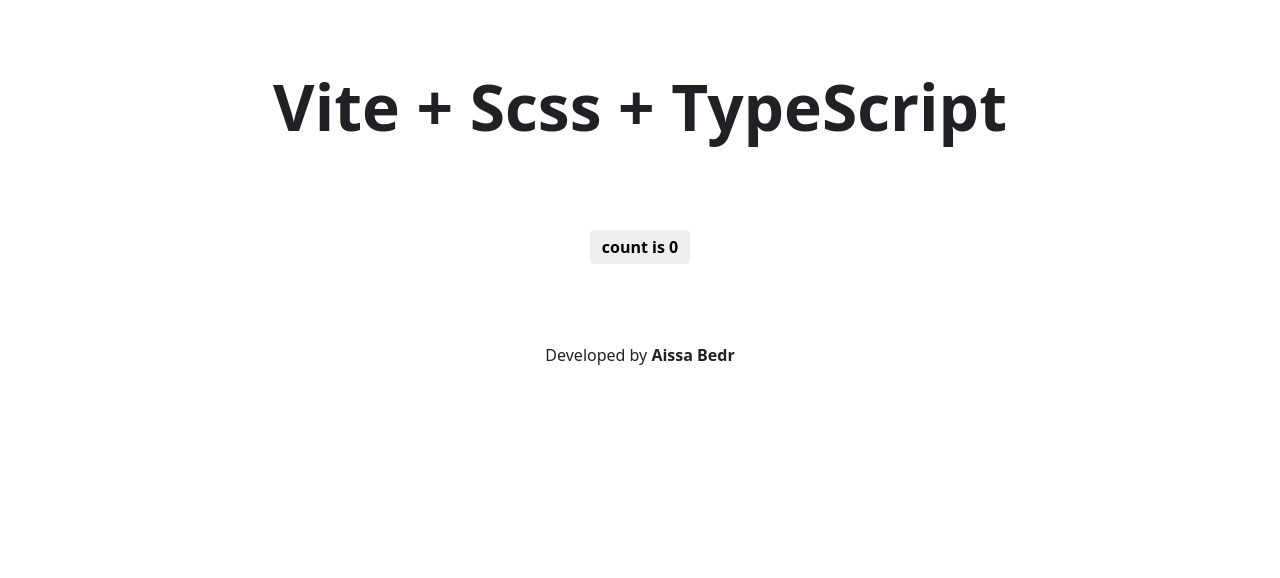
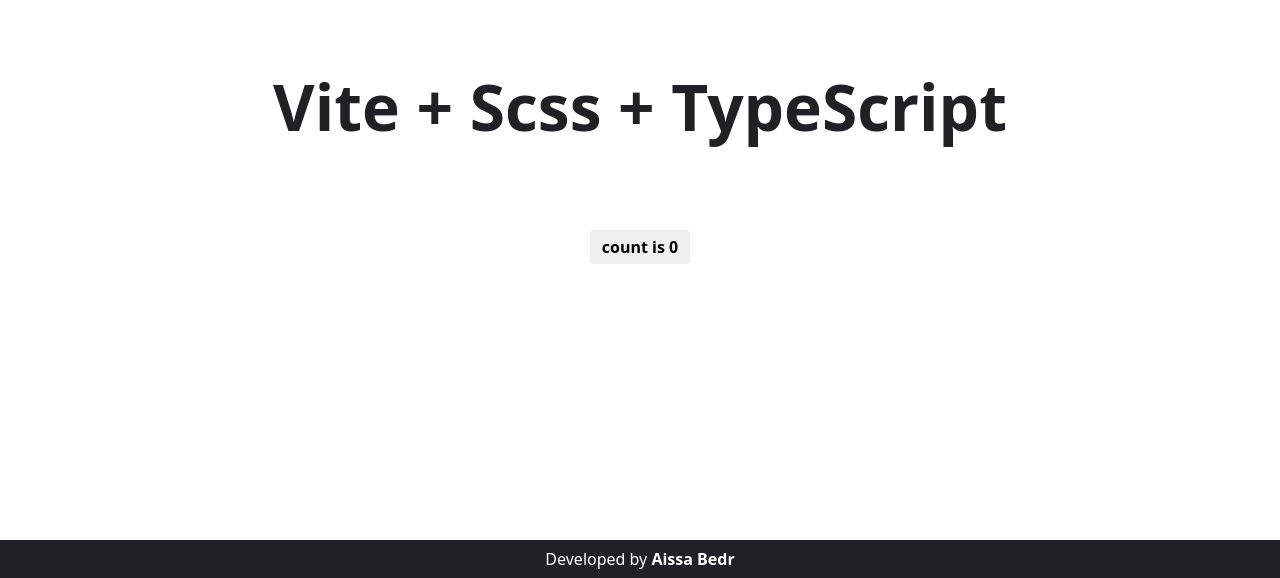
Before and after one commit to Not-Aissa/xo-game, a website built with Vite: page index.html in a window 1280 px wide. Shown: the part 222-800 px from the top of the page. Built offline with nearby package versions, Linux system fonts and the light colour scheme.

Commit message:
Update the footer

```diff
--- a/src/scss/pages/footer.scss
+++ b/src/scss/pages/footer.scss
@@ -1,9 +1,17 @@
 @import "../mixins/flex/flex.scss";
 @import "../variables/spaces.scss";
+@import "../variables/colors.scss";
+@import "../variables/sizes.scss";
 
 footer {
+  position: absolute;
+  bottom: 0;
+  left: 0;
+  width: $full;
   @include flex(row, center, center);
-  padding-top: $space-b-section;
+  padding: 0.5rem 0;
+  background-color: $black_color;
+  color: $white_color;
 
   .content {
     font-weight: 400;
```
